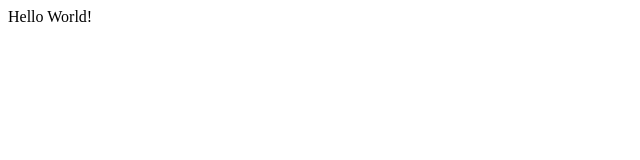
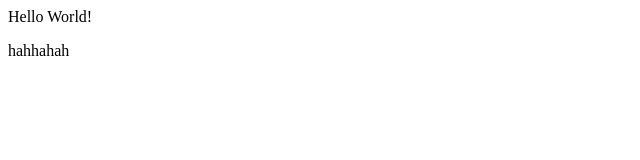
Before and after one commit to softthink-csp/git_learning, a plain HTML site: page index.html in a window 1280 px wide. Shown: the full height of the page, 0-640 px from the left. Drawn offline with Linux system fonts and the light colour scheme.

Commit message:
update index.html

```diff
--- a/index.html
+++ b/index.html
@@ -4,5 +4,7 @@
 </head>
 <body>
 <p> Hello World! </p>
+
+hahhahah
 </body>
 </html>
```
